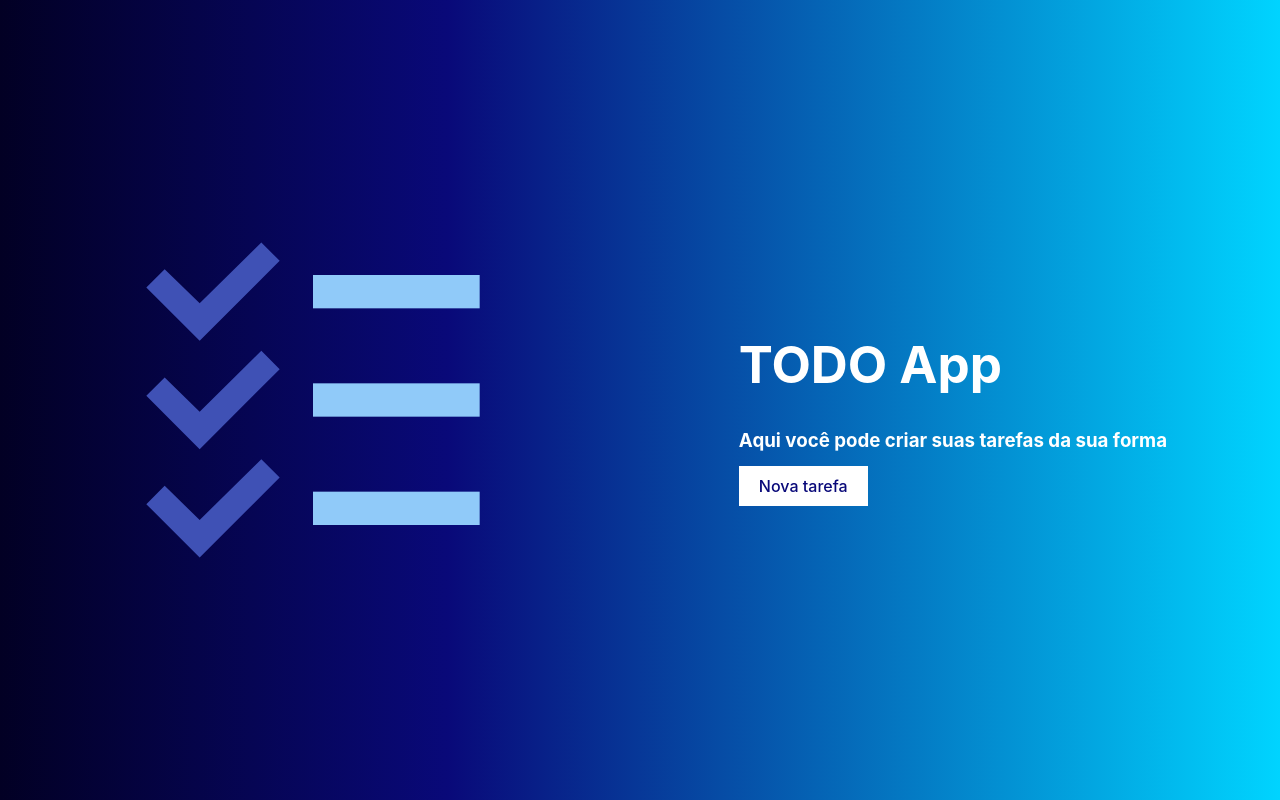
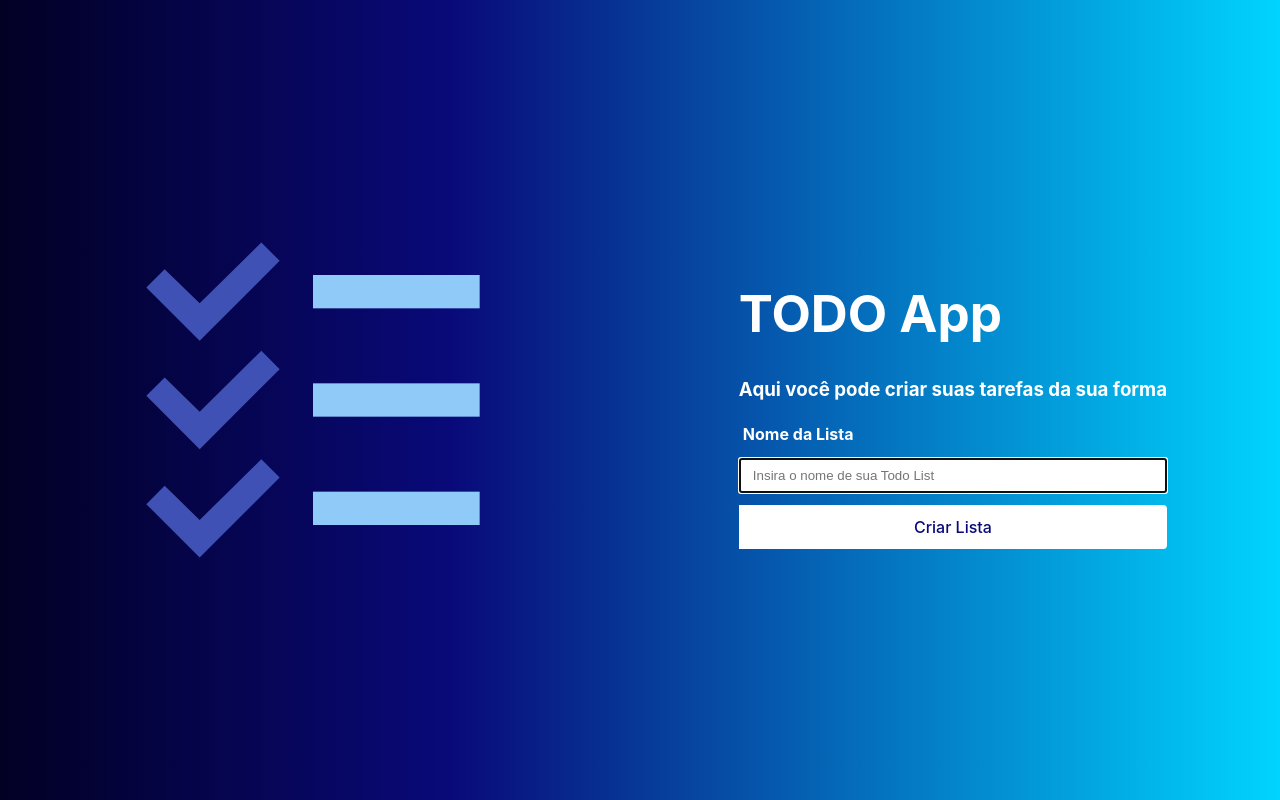
Before and after one commit to diegofranca92/todo-list-manager, a React (Vite) app: page / in a window 1280 px wide. Built offline with nearby package versions, Linux system fonts and the light colour scheme.

Commit message:
change pages

```diff
--- a/src/App.tsx
+++ b/src/App.tsx
@@ -1,18 +1,30 @@
 import { Link } from 'react-router-dom'
 import './App.css'
 import TodoIcon from './assets/todo'
+import { useState } from 'react'
 
 function App() {
-
+  const [todoInput, setTodoInput] = useState<string>('')
   return (
     <main className='main-page'>
       <TodoIcon />
       <div>
         <h1>TODO App</h1>
         <h3>Aqui você pode criar suas tarefas da sua forma</h3>
-        <Link to='todos/create'>Nova tarefa</Link>
+        <form className='form-create'>
+          <label htmlFor='todoInput'>Nome da Lista</label>
+          <input
+            id='todoInput'
+            value={todoInput}
+            autoFocus
+            onChange={e => setTodoInput(e.target.value)}
+            type='text'
+            placeholder='Insira o nome de sua Todo List'
+          />
+          <Link to='edit/1'>Criar Lista</Link>
+        </form>
+        {/* <Link to='todos/create'>Nova tarefa</Link> */}
       </div>
-
     </main>
   )
 }
--- a/src/index.css
+++ b/src/index.css
@@ -14,16 +14,24 @@
   -webkit-text-size-adjust: 100%;
 }
 
+.form-create {
+  display: flex;
+  flex-direction: column;
+  gap: 12px;
+  color: #ffffff;
+  font-weight: bold;
+}
+
 .input-box {
   background-color: #cfcfcf;
   border-radius: 8px;
   padding: 8px 12px;
 }
-.input-box input {
+.input-box input, .form-create input {
   padding: 8px 12px;
 }
 
-.input-box button {
+.input-box button, .form-create a {
   background-color: #747bff;
   color: #ffffff;
   padding: 8px 12px;
@@ -31,9 +39,10 @@
   border-bottom-right-radius: 4px;
   cursor: pointer;
   border: none;
+  text-align: center;
 }
 
-.input-box button:hover {
+.input-box button:hover, .form-create a:hover {
   background-color: #6169fc;
 }
 
--- a/src/pages/TodoCreate.tsx
+++ b/src/pages/TodoCreate.tsx
@@ -1,16 +1,21 @@
-import { useState } from 'react'
+import { useEffect, useState } from 'react'
 import '../App.css'
-import { Link } from 'react-router-dom'
+import TodoList from './TodoList'
+import { useParams } from 'react-router-dom'
 
 function TodoCreate() {
-  const [todoInput, setTodoInput] = useState<string>('')
+  const [todoInput, setTodoInput] = useState<string>('Teste nome da Lista')
+  // const params = useParams()
+
+  // useEffect(() => {
+  //   setTodoInput(params)
+  // }, [params])
 
   return (
-    <form>
-      <label htmlFor="todoInput">Nome da Lista</label>
-      <input id='todoInput' value={todoInput} onChange={e => setTodoInput(e.target.value)} type="text" placeholder='Insira o nome de sua Todo List' />
-      <Link to='edit/1'>Nova Lista</Link>
-    </form>
+    <>
+      <h1>{todoInput}</h1>
+      <TodoList />
+    </>
   )
 }
 
```
